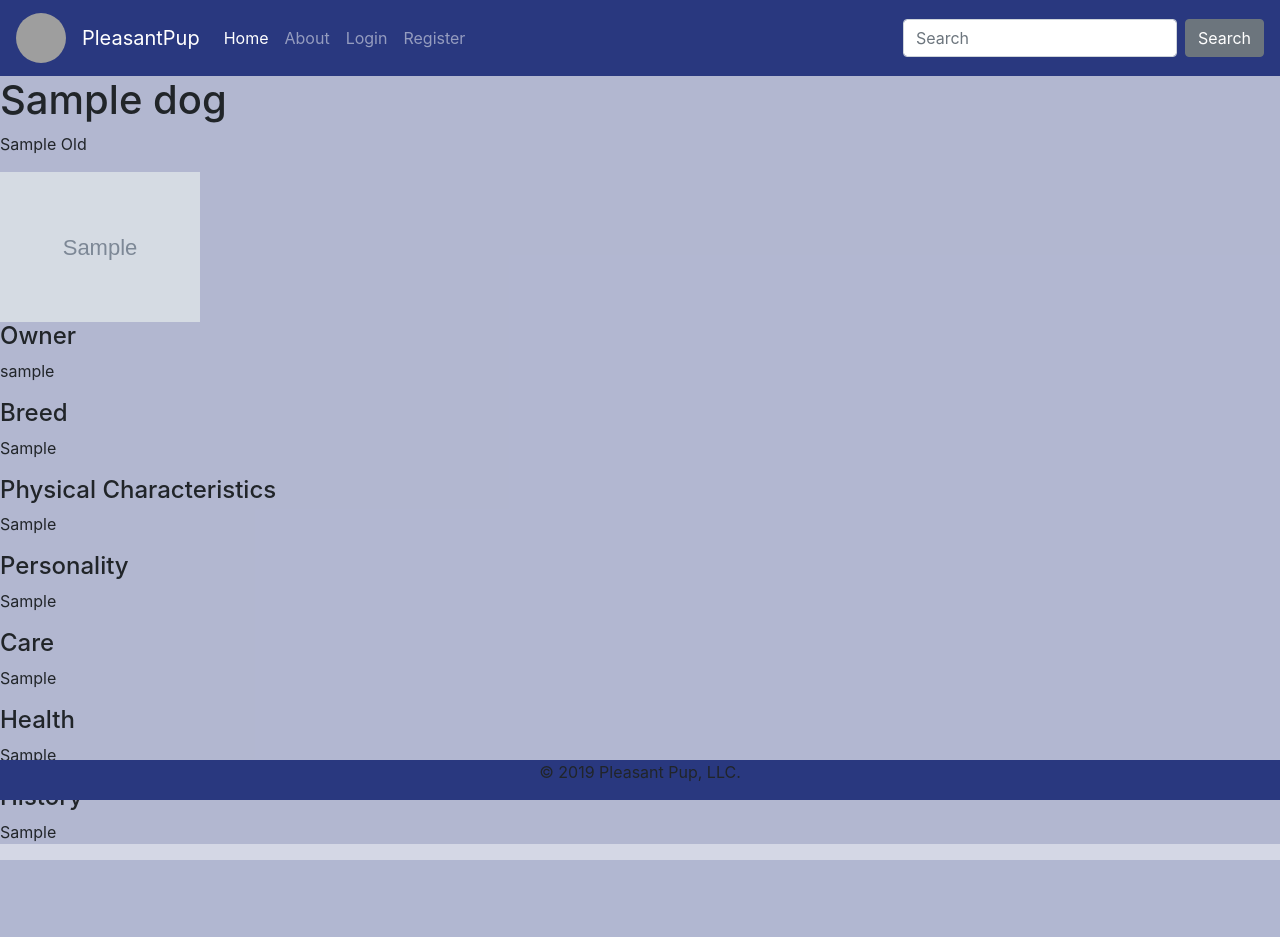
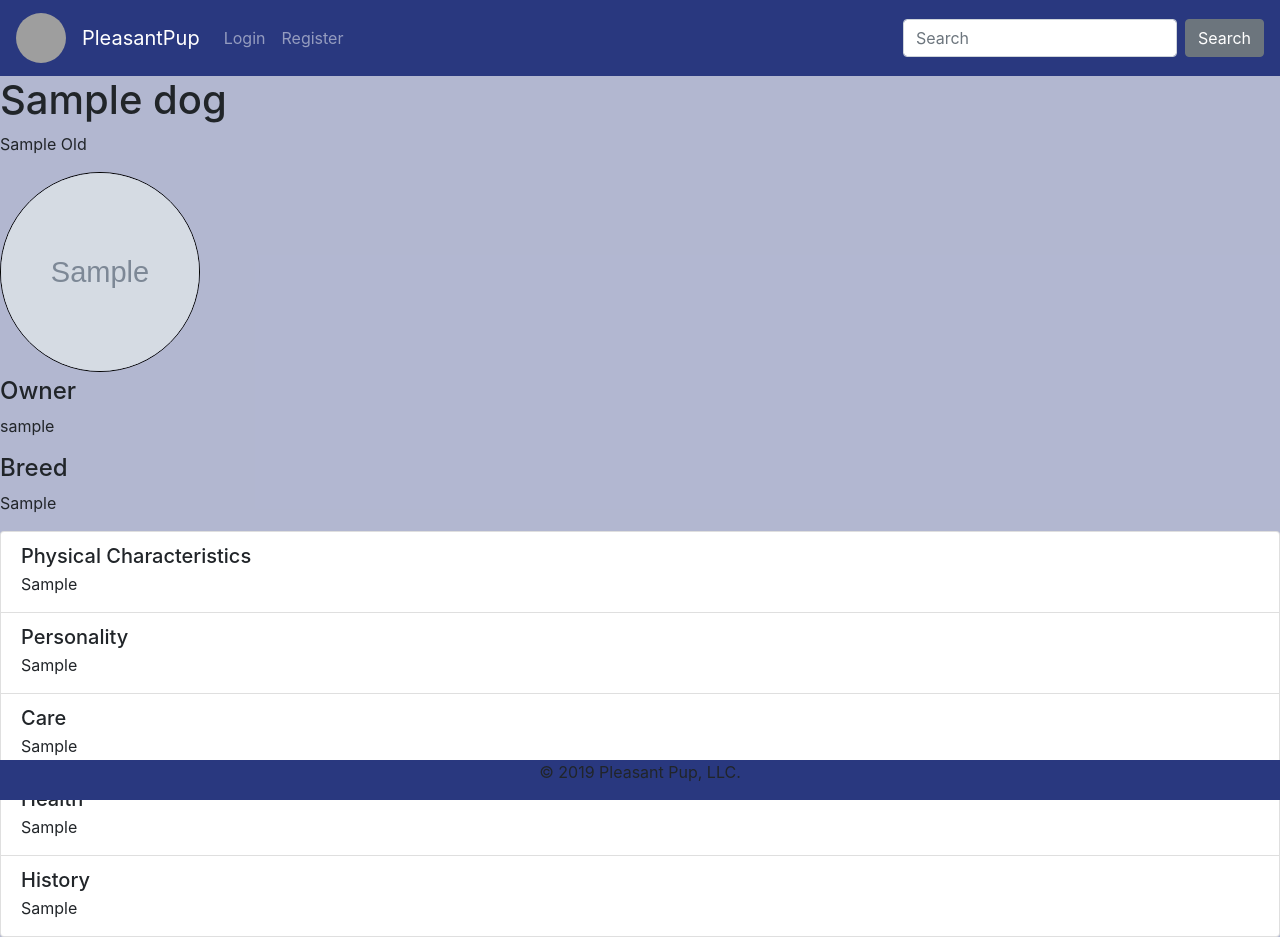
Before and after one commit to danielkbolton/PleasantPup, a Django app: page /dog/1/profile in a window 1280 px wide. Before the commit the page ends 860 px from the top, so only its background shows below. Run offline with Django 3.2, Linux system fonts and the light colour scheme; tables that the repository leaves empty hold one stand-in row (values such as "Sample post"); grey boxes marked "Sample" are stand-in pictures; some libraries are stand-ins or nearby versions; grey boxes are pictures that could not be loaded.

Commit message:
finishes styling

```diff
--- a/pleasantPup_app/templates/base.html
+++ b/pleasantPup_app/templates/base.html
@@ -20,13 +20,12 @@
     </button>
     <div class="collapse navbar-collapse" id="navbarColor01">
       <ul class="navbar-nav mr-auto">
+          {% if user.is_authenticated %}
         <li class="nav-item active">
           <a class="nav-link" href="{% url 'post_list' %}">Home <span class="sr-only">(current)</span></a>
         </li>
-        <li class="nav-item">
-          <a class="nav-link" href="{% url 'about' %}">About</a>
-        </li>
-        {% if user.is_authenticated %}
+
+
           <li class="nav-item">
             <a class="nav-link" href="{% url 'training' %}">Training</a>
           </li>
--- a/pleasantPup_app/templates/dog_profile.html
+++ b/pleasantPup_app/templates/dog_profile.html
@@ -7,21 +7,52 @@
 
     <h1>{{dog.name}}</h1>
     <p>{{dog.age}} Old</p>
-    <img class='dog-proPick' src="{{dog.image_link}}" alt="" style="width: 200px;">
+    <img class='prof-pic-md' src="{{dog.image_link}}" alt="" style="width: 200px;">
     <h4>Owner</h4>
     <p>{{dog.owner.username}}</p>
     <h4>Breed</h4>
     <p>{{dog.breed.breed}}</p>
-    <h4>Physical Characteristics</h4>
-    <p>{{dog.breed.physical_characteristics}}</p>
-    <h4>Personality</h4>
-    <p>{{dog.breed.personality_temperament}}</p>
-    <h4>Care</h4>
-    <p>{{dog.breed.care}}</p>
-    <h4>Health</h4>
-    <p>{{dog.breed.health}}</p>
-    <h4>History</h4>
-    <p>{{dog.breed.history_background}}</p>
 
 
+
+
+
+    <div class="list-group">
+
+        <div class="list-group-item flex-column align-items-start">
+            <div class="d-flex w-100 justify-content-between">
+                <h5 class="mb-1">Physical Characteristics</h5>
+            </div>
+            <p class="mb-1">{{dog.breed.physical_characteristics}}</p>
+        </div>
+        <div class="list-group-item flex-column align-items-start">
+            <div class="d-flex w-100 justify-content-between">
+                <h5 class="mb-1">Personality</h5>
+            </div>
+            <p class="mb-1">{{dog.breed.personality_temperament}}</p>
+        </div>
+        <div class="list-group-item flex-column align-items-start">
+            <div class="d-flex w-100 justify-content-between">
+                <h5 class="mb-1">Care</h5>
+            </div>
+            <p class="mb-1">{{dog.breed.care}}</p>
+        </div>
+
+        <div class="list-group-item flex-column align-items-start">
+            <div class="d-flex w-100 justify-content-between">
+                <h5 class="mb-1">Health</h5>
+            </div>
+            <p class="mb-1">{{dog.breed.health}}</p>
+        </div>
+        <div class="list-group-item flex-column align-items-start">
+            <div class="d-flex w-100 justify-content-between">
+                <h5 class="mb-1">History</h5>
+            </div>
+            <p class="mb-1">{{dog.breed.history_background}}</p>
+        </div>
+
+
+
+    </div>
+
 {% endblock %}
```
